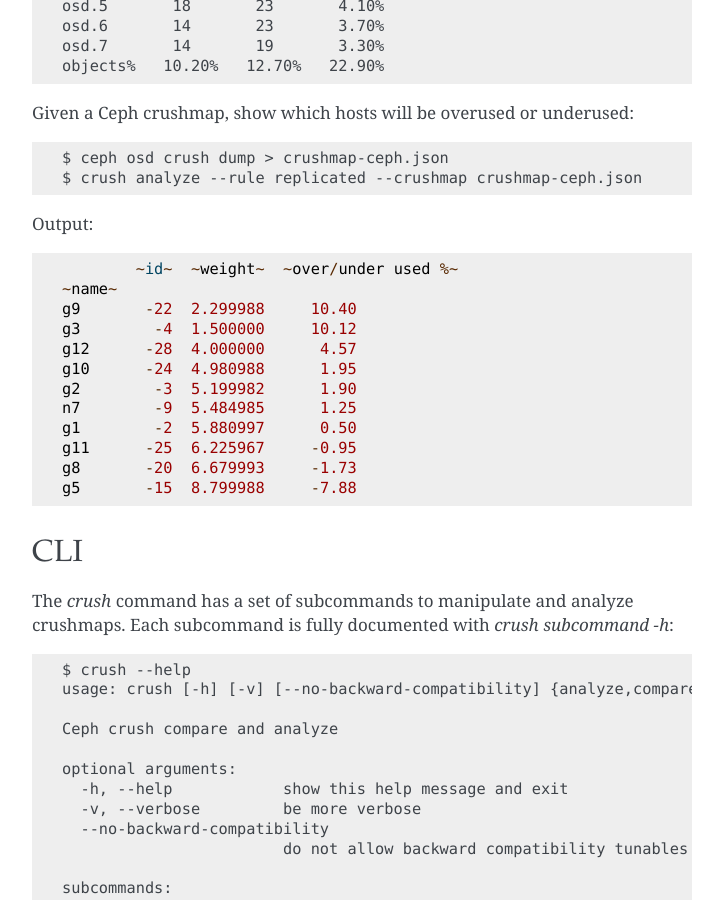
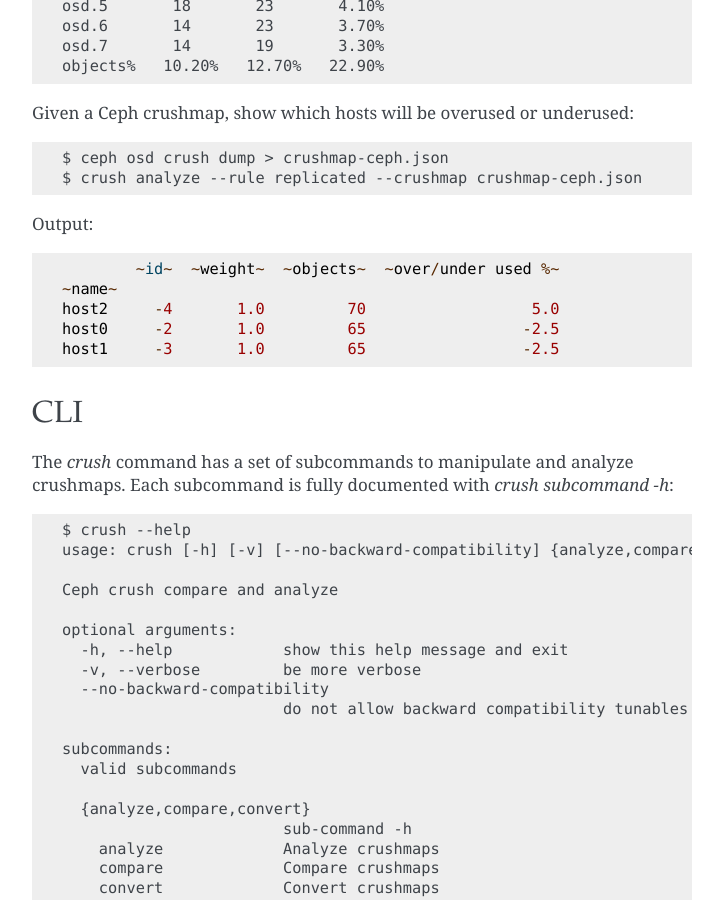
Before and after one commit to ceph/python-crush, a Sphinx documentation site: the page built from docs/index.rst, in a window 1280 px wide and 900 px high, scrolled down 2368 px. Shown: the whole window, without its empty margins (388-1111 px from the left). Built offline with Sphinx 7.4.7, drawn with Linux system fonts in a browser that asks for light colours.

Commit message:
analyze: display the number of objects
When there are few objects mapped, it is useful to see the actual number
of objects assigned to a given item. For instance with:

    crush analyze --rule replicated_ruleset --type device \
                  --replication-count 2 --crushmap crushmap.json \
                  --pool 1 --pg-num 1024 --pgp-num 1024
            ~id~  ~weight~  ~objects~  ~over/under used %~
    ~name~
    osd.0      0      3.63         45                31.84
    ...
    osd.19    19      3.63         25               -26.76

Signed-off-by: Loic Dachary <loic@dachary.org>

```diff
--- a/docs/index.rst
+++ b/docs/index.rst
@@ -84,18 +84,11 @@
 
 Output::
 
-            ~id~  ~weight~  ~over/under used %~
+            ~id~  ~weight~  ~objects~  ~over/under used %~
     ~name~
-    g9       -22  2.299988     10.40
-    g3        -4  1.500000     10.12
-    g12      -28  4.000000      4.57
-    g10      -24  4.980988      1.95
-    g2        -3  5.199982      1.90
-    n7        -9  5.484985      1.25
-    g1        -2  5.880997      0.50
-    g11      -25  6.225967     -0.95
-    g8       -20  6.679993     -1.73
-    g5       -15  8.799988     -7.88
+    host2     -4       1.0         70                  5.0
+    host0     -2       1.0         65                 -2.5
+    host1     -3       1.0         65                 -2.5
 
 CLI
 ---
```
Also changed, not shown: 2 other files.
